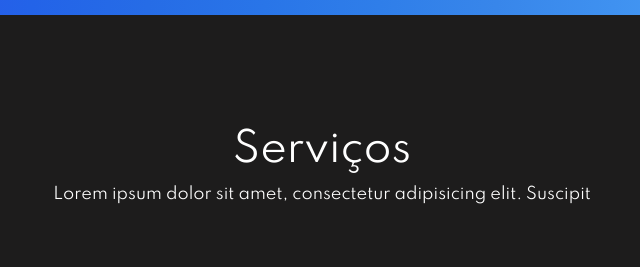
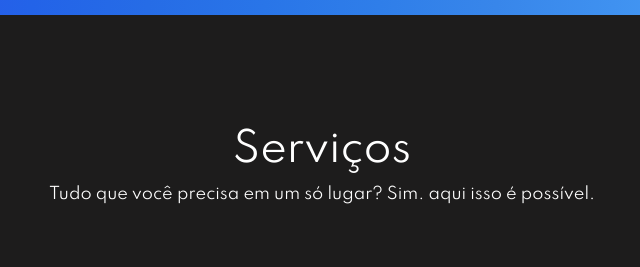
Before and after one commit to danilose/Projeto-Account-1, a plain HTML site: page index.html in a window 1280 px wide. Shown: the part 2386-2653 px from the top of the page, 318-958 px from the left. Drawn offline with nearby package versions, Linux system fonts and the light colour scheme.

Commit message:
adiciona texto significativo no lugar de Lorem ipsum

```diff
--- a/index.html
+++ b/index.html
@@ -84,7 +84,7 @@
       <div class="gallery--box text-center">
         <h1 class="gallery--box-title mt-3">Serviços</h1>
         <p class="gallery--box-text">
-           Lorem ipsum dolor sit amet, consectetur adipisicing elit. Suscipit
+           Tudo que você precisa em um só lugar? Sim. aqui isso é possível.
         </p>
         <div class="gallery--services mt-5">
           <div class="gallery--card col-md-3">
```
